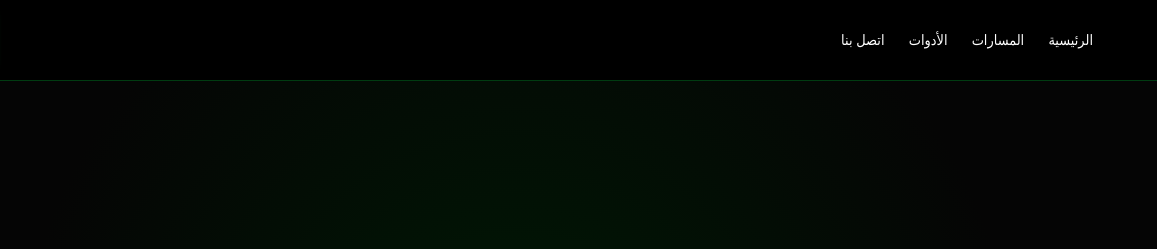
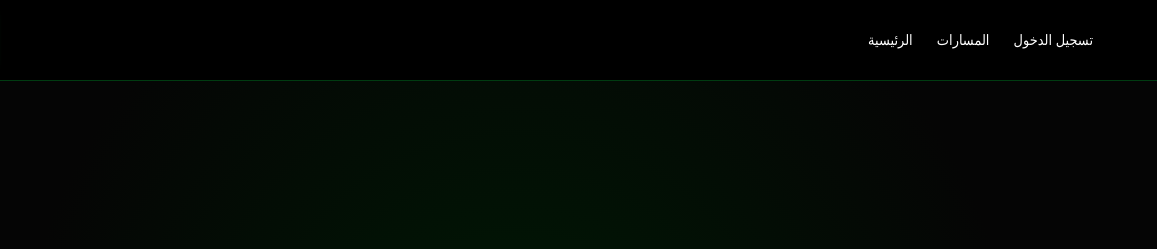
Before and after one commit to codemaroc/Academy3, a plain HTML site: page index.html in a window 1280 px wide. Shown: the top 249 px of the page, 123-1280 px from the left. Drawn offline with Linux system fonts and the light colour scheme.

Commit message:
Update index.html

```diff
--- a/index.html
+++ b/index.html
@@ -10,12 +10,11 @@
 
     <nav class="navbar">
         <div class="nav-links">
+            <a href="login.html" class="btn-login-small">تسجيل الدخول</a>
+            <a href="#roadmap">المسارات</a>
             <a href="#">الرئيسية</a>
-            <a href="#roadmap">المسارات</a>
-            <a href="#">الأدوات</a>
-            <a href="#">اتصل بنا</a>
         </div>
-        <img src="logo.jpg" alt="Logo" class="nav-logo">
+            <img src="logo.jpg" alt="Logo" class="nav-logo">
     </nav>
 
     <header class="hero">
```
